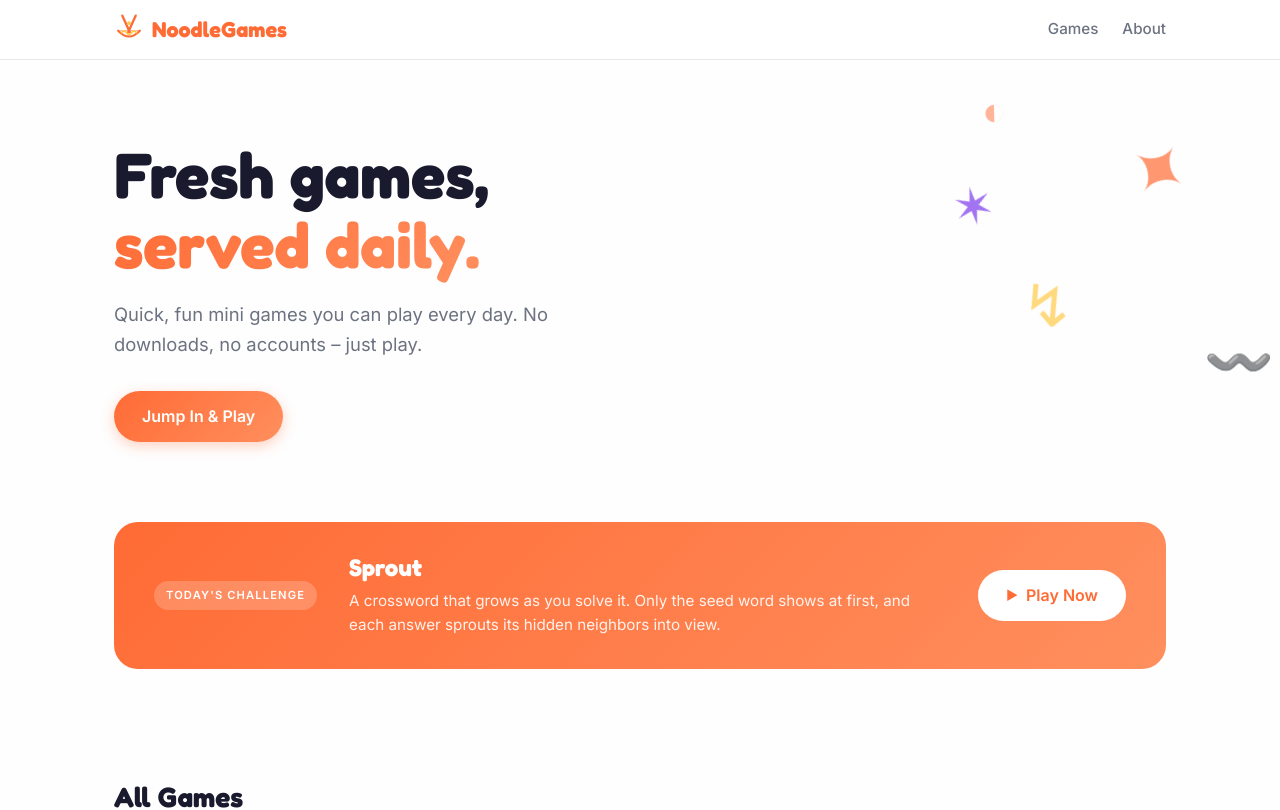
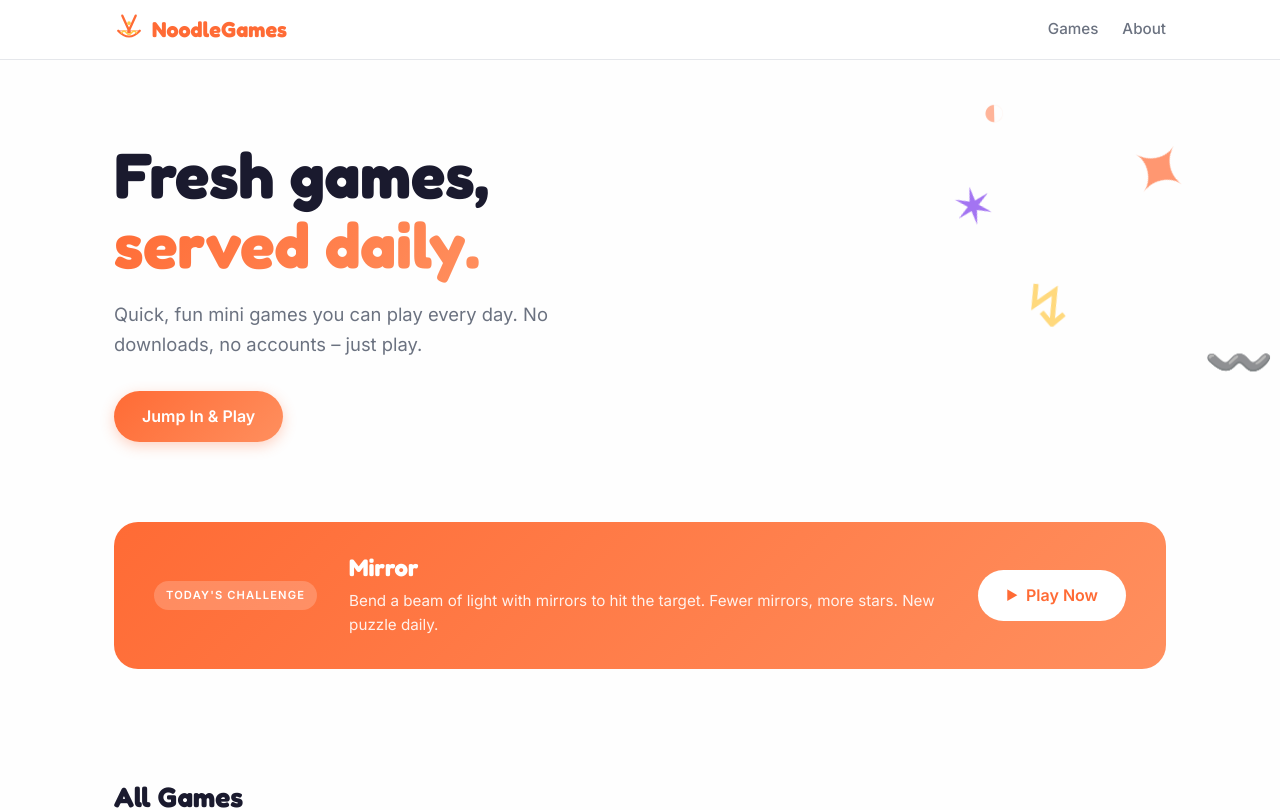
Before and after one commit to balexandr/noodle_games, a React (Vite) app: page / in a window 1280 px wide. Shown: the top 810 px of the page. Built offline with nearby package versions, Linux system fonts and the light colour scheme.

Commit message:
Add Mirror to hub game listing

```diff
--- a/src/data/games.js
+++ b/src/data/games.js
@@ -62,4 +62,13 @@ export const games = [
     tags: ['Words', 'Daily'],
     url: 'https://balexandr.github.io/sprout',
   },
+  {
+    id: 'mirror',
+    title: 'Mirror',
+    description: 'Bend a beam of light with mirrors to hit the target. Fewer mirrors, more stars. New puzzle daily.',
+    icon: '🔷',
+    status: 'active',
+    tags: ['Logic', 'Daily'],
+    url: 'https://balexandr.github.io/mirror',
+  },
 ]
```
